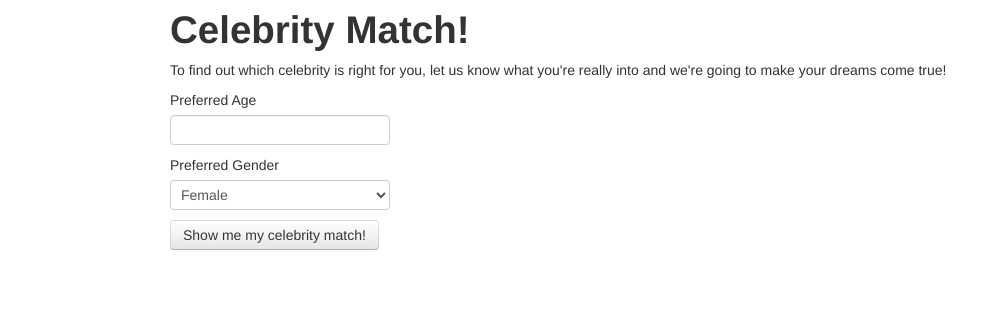
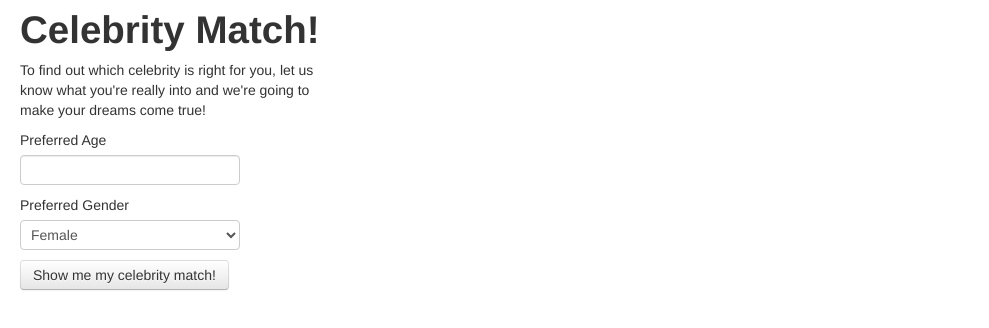
Before and after one commit to NavyET2/match, a plain HTML site: page index.html in a window 1280 px wide. Shown: the whole page, without its empty margins (0-989 px from the left). Drawn offline with Linux system fonts and the light colour scheme.

Commit message:
Added formatting change to index.html

```diff
--- a/index.html
+++ b/index.html
@@ -8,7 +8,7 @@
     <title>Celebrity Dating Match!</title>
   </head>
   <body>
-    <div class="container">
+    <div class="span4">
       <h1>Celebrity Match!</h1>
 
       <p>To find out which celebrity is right for you, let us know what you're really into and we're going to make your dreams come true!</p>
```
